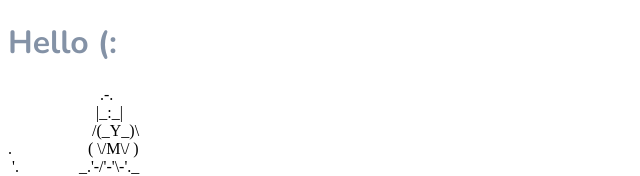
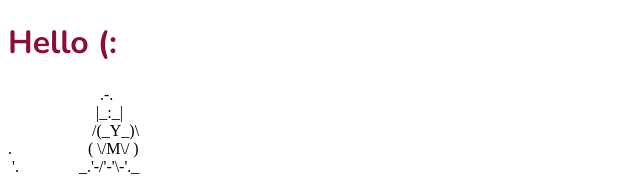
Before and after one commit to CS-Cafe/CS-Cafe, a plain HTML site: page index.html in a window 1280 px wide. Shown: the top 176 px of the page, without its empty margins (0-640 px from the left). Drawn offline with nearby package versions, Linux system fonts and the light colour scheme.

Commit message:
Update style.css

```diff
--- a/style.css
+++ b/style.css
@@ -2,7 +2,7 @@
 
 h1 {
 	font-family:"Nunito", Helvetica, Arial, sans-serif;
-	color: #8492a6;
+	color: #8e0c3a;
 }
 
 br {
```
